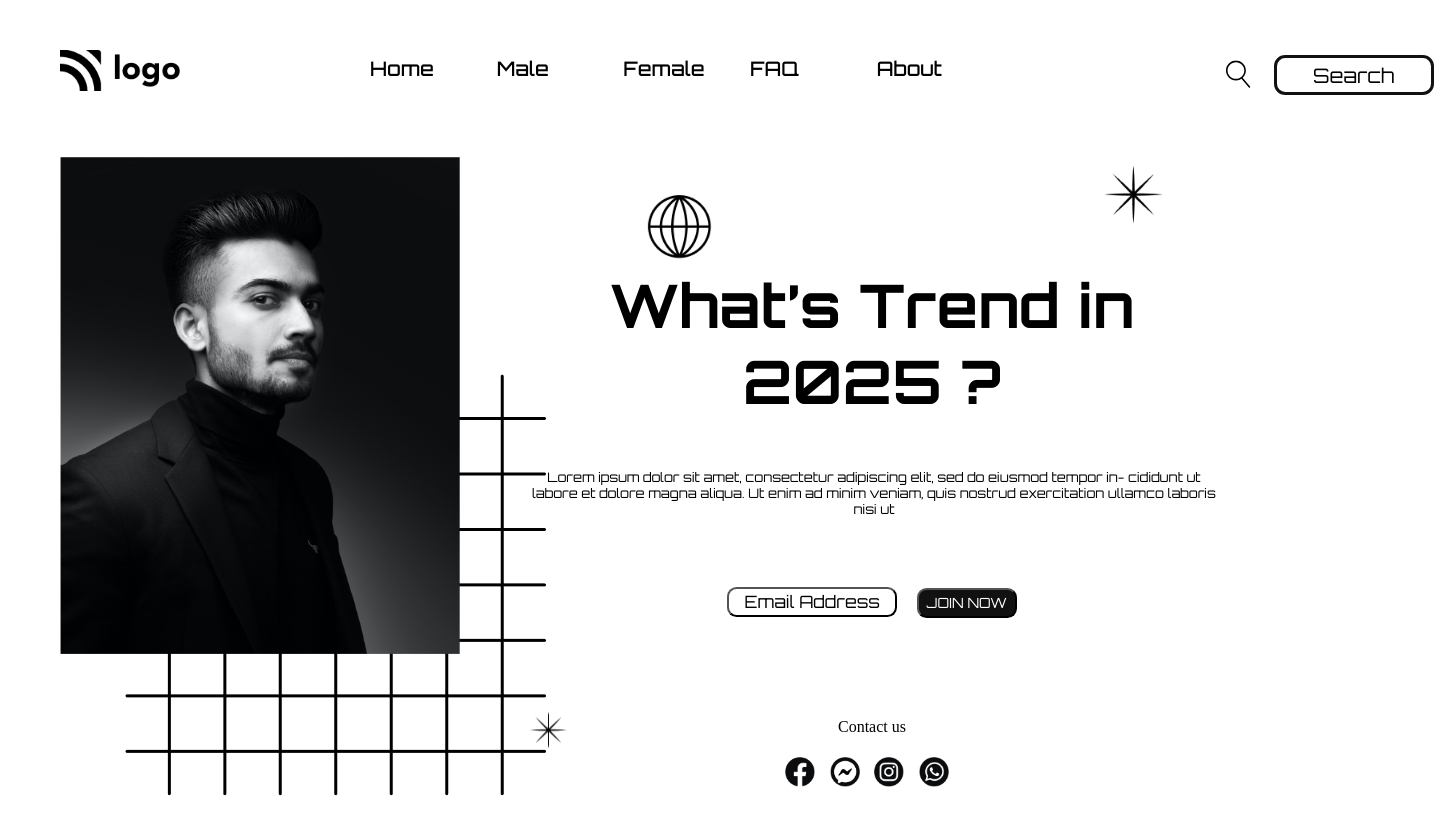
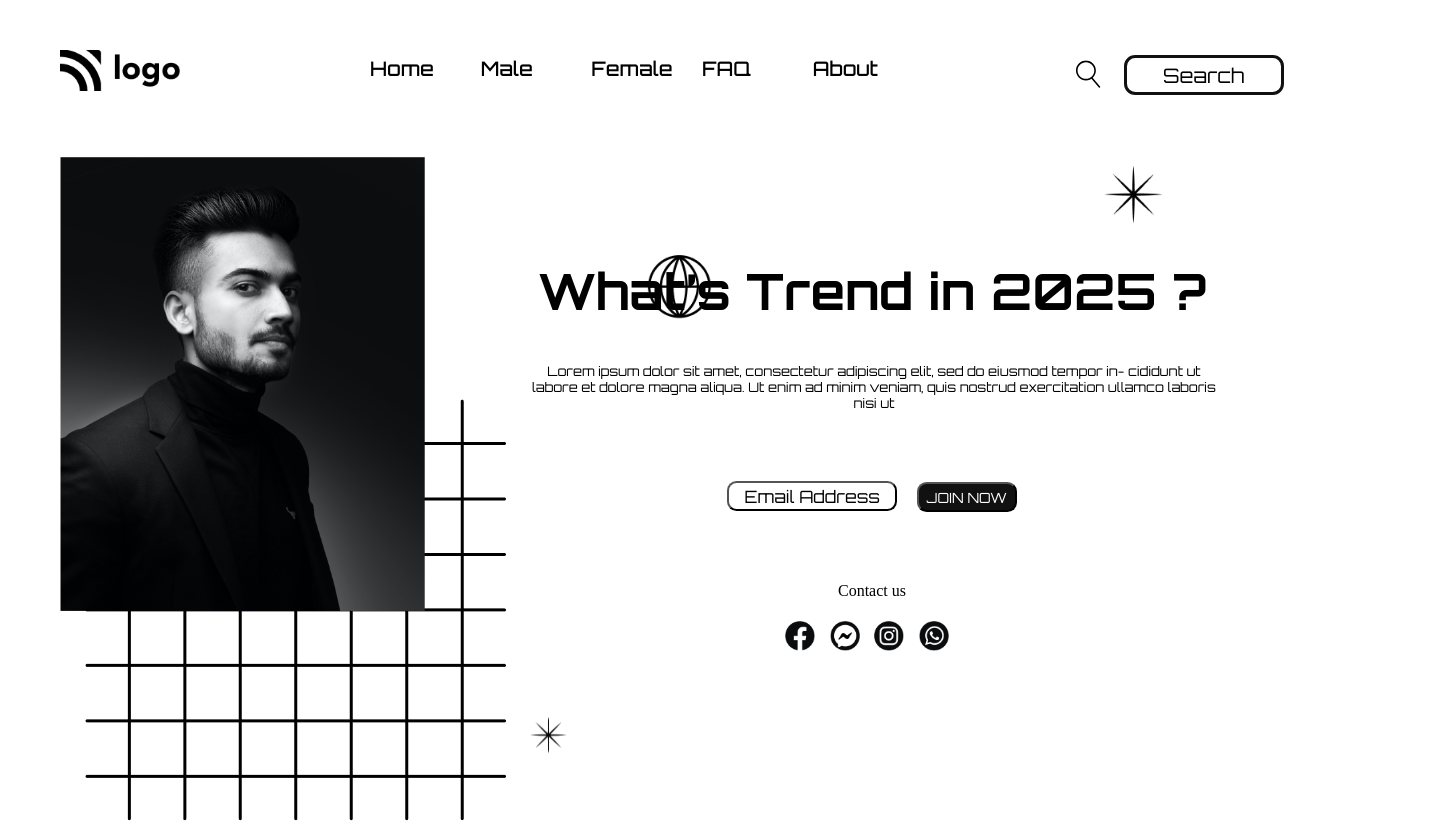
Before and after one commit to Amittak321/live-class-project-01, a website: page index.html in a window 1280 px wide. Shown: the whole page, 1434 px wide, since content can reach past the window. Before the commit the page ends 800 px from the top, so only its background shows below. Drawn offline with Linux system fonts and the light colour scheme.

Commit message:
Style changes

```diff
--- a/style.css
+++ b/style.css
@@ -21,7 +21,7 @@ nav div img {
     list-style: none;
     display: flex;
     margin-left: 140px;
-    margin-right: 200px;
+    margin-right: 100px;
     width: 80%
 }
 
@@ -41,7 +41,7 @@ nav div img {
 
 .button-group{
     display: flex;
-    margin-left: 250px;
+    margin-left: 200px;
     margin-top: 25px;
 }
 
@@ -67,8 +67,8 @@ nav div img {
 
 .square  {
     position: absolute;
-    bottom: 0;
-    left: 125px;
+    bottom: -25px;
+    left: 85px;
 }
 .star {
     position: absolute;
@@ -78,13 +78,13 @@ nav div img {
 .star1 {
     position: absolute;
     left: 40%;
-    bottom: 30px;
+    bottom: 25px;
     transform: scale(.5);
 }
 .globe {
     position: absolute;
     left: 50%;
-    bottom: 530px;
+    bottom: 470px;
     transform: scale(.8);
 }
 
@@ -98,10 +98,10 @@ nav div img {
 }
 .image img {
     position: relative;
-    width: 400px;
+    width: 365px;
 }
 .hero-heading {
-    font-size: 60px;
+    font-size: 50px;
     text-align: center;
 }
 
@@ -138,7 +138,7 @@ nav div img {
 }
 
 .contact-heading {
-    margin-top: 100px;
+    margin-top: 70px;
     font-weight: 500;
     font-family: serif;
 }
```
Also changed, not shown: redme.md (deleted, +0 -21 lines), Readme.md.
